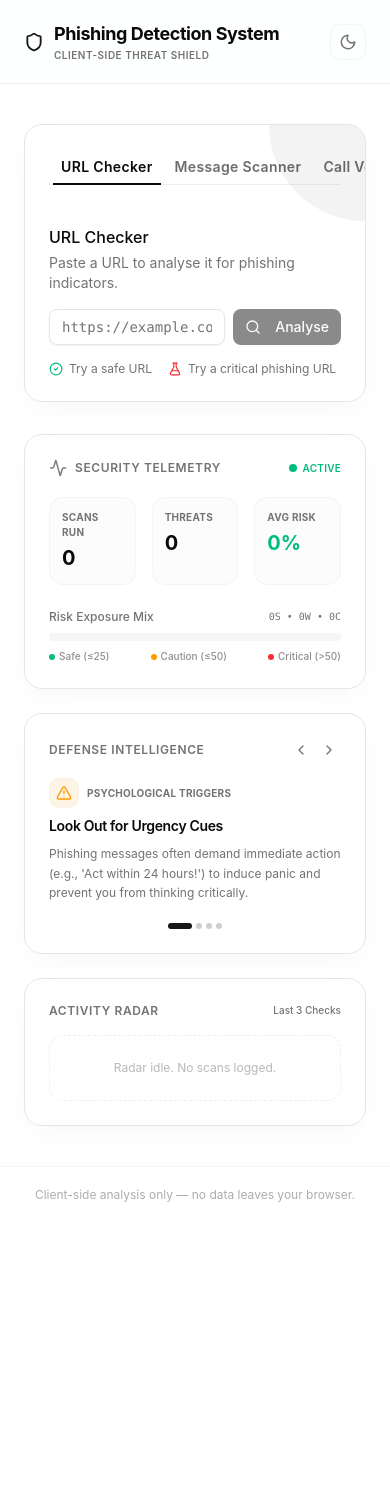
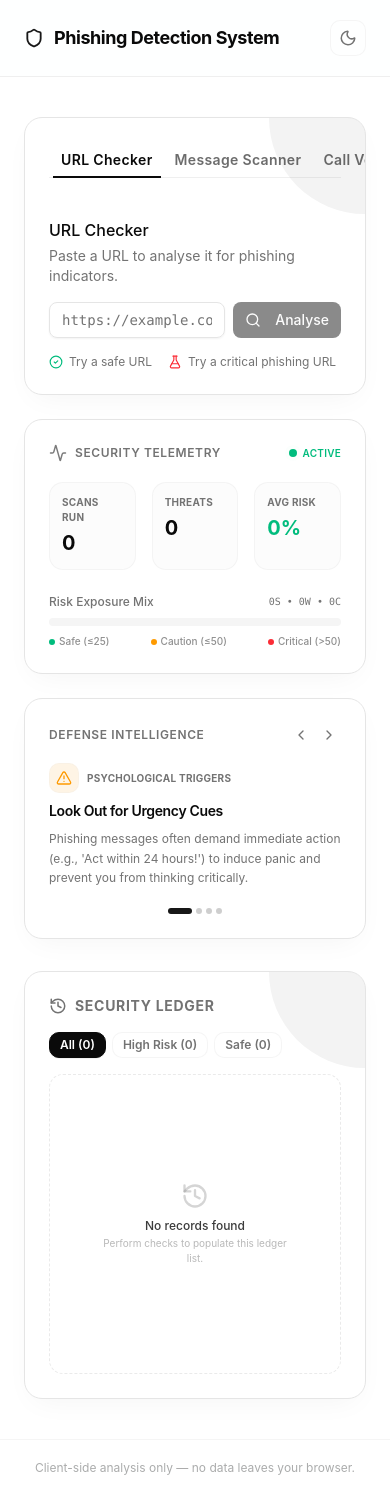
Before and after one commit to shrisai-07/phishing-detection-system, a React (Vite) app: page / in a window 390 px wide. Before the commit the page ends 1223 px from the top, so only its background shows below. Built offline with nearby package versions, Linux system fonts and the light colour scheme.

Commit message:
UI layout changes

```diff
--- a/src/App.tsx
+++ b/src/App.tsx
@@ -62,9 +62,7 @@ const SECURITY_TIPS = [
     icon: ShieldAlert,
     color: "text-red-500 bg-red-500/10"
   }
-];
-
-function riskBadgeColors(score: number) {
+];function riskBadgeColors(score: number) {
   if (score <= 25) return "bg-emerald-50 text-emerald-700 dark:bg-emerald-500/10 dark:text-emerald-400 border border-emerald-200/50";
   if (score <= 50) return "bg-amber-50 text-amber-700 dark:bg-amber-500/10 dark:text-amber-400 border border-amber-200/50";
   if (score <= 75) return "bg-orange-50 text-orange-700 dark:bg-orange-500/10 dark:text-orange-400 border border-orange-200/50";
@@ -91,6 +89,7 @@ function App() {
   });
 
   const [currentTip, setCurrentTip] = useState(0);
+  const [ledgerFilter, setLedgerFilter] = useState<"all" | "critical" | "safe">("all");
 
   const toggleDark = () => {
     setDark((prev) => {
@@ -170,6 +169,13 @@ function App() {
 
   const ActiveTipIcon = SECURITY_TIPS[currentTip].icon;
 
+  // Filtered Ledger List
+  const filteredHistory = history.filter((item) => {
+    if (ledgerFilter === "critical") return item.result.score > 50;
+    if (ledgerFilter === "safe") return item.result.score <= 25;
+    return true;
+  });
+
   return (
     <div className="min-h-screen bg-background font-sans antialiased flex flex-col relative overflow-hidden transition-colors duration-300">
 
@@ -182,14 +188,9 @@ function App() {
       <header className="border-b border-border/60 backdrop-blur-xs bg-background/50 sticky top-0 z-50">
         <div className="mx-auto flex max-w-7xl items-center gap-2.5 px-6 py-5">
           <Shield className="h-5 w-5 text-foreground animate-pulse-subtle" strokeWidth={2.2} />
-          <div className="flex flex-col">
           <h1 className="text-lg font-bold tracking-tight text-foreground">
             Phishing Detection System
           </h1>
-            <span className="text-[10px] text-muted-foreground tracking-wider uppercase font-semibold">
-              Client-Side Threat Shield
-            </span>
-          </div>
           <button
             onClick={toggleDark}
             className="ml-auto p-2 rounded-lg text-muted-foreground hover:text-foreground hover:bg-muted/80 transition-colors border border-border/40 bg-background/40"
@@ -206,7 +207,7 @@ function App() {
         {/* Dual-Column Responsive Grid */}
         <div className="grid grid-cols-1 lg:grid-cols-12 gap-8 items-start">
 
-          {/* LEFT COLUMN: Main Checker Interface (7 cols) */}
+          {/* LEFT COLUMN: Scan Console & Widgets (7 cols) */}
           <div className="lg:col-span-7 space-y-6">
 
             {/* Frosted Glass Console Panel */}
@@ -224,10 +225,6 @@ function App() {
                   <TabsTrigger value="call" id="tab-call" className="text-sm font-semibold tracking-wide">
                     Call Verifier
                   </TabsTrigger>
-                  <TabsTrigger value="history" id="tab-history" className="ml-auto flex items-center gap-1.5 text-xs">
-                    <History className="h-3.5 w-3.5" />
-                    History ({history.length})
-                  </TabsTrigger>
                 </TabsList>
 
                 <TabsContent value="url" className="outline-none mt-0">
@@ -239,102 +236,8 @@ function App() {
                 <TabsContent value="call" className="outline-none mt-0">
                   <CallVerifier onScanComplete={(val, res) => saveScan("call", val, res)} />
                 </TabsContent>
-
-                <TabsContent value="history" className="outline-none mt-0">
-                  <div className="space-y-4 animate-in">
-                    <div className="flex items-center justify-between">
-                      <div>
-                        <h2 className="text-base font-medium text-foreground mb-1 flex items-center gap-1.5">
-                          <History className="h-4.5 w-4.5 text-muted-foreground" />
-                          Scan History
-                        </h2>
-                        <p className="text-xs text-muted-foreground">
-                          View and reopen reports for your past 50 scans.
-                        </p>
-                      </div>
-                      {history.length > 0 && (
-                        <Button
-                          variant="ghost"
-                          size="sm"
-                          onClick={clearHistory}
-                          className="text-muted-foreground hover:text-destructive hover:bg-destructive/10 text-xs h-8 px-2.5"
-                        >
-                          <Trash2 className="h-3.5 w-3.5 mr-1" />
-                          Clear All
-                        </Button>
-                      )}
-                    </div>
-
-                    {history.length === 0 ? (
-                      <div className="flex flex-col items-center justify-center border border-dashed border-border/80 rounded-xl p-10 text-center text-muted-foreground/80 bg-muted/5">
-                        <History className="h-8 w-8 mb-3 text-muted-foreground/30" />
-                        <p className="text-sm font-medium text-foreground/80 mb-1">No scan history yet</p>
-                        <p className="text-xs text-muted-foreground/50 max-w-[280px]">
-                          Analyze some URLs, scan messages, or verify phone calls to build your list.
-                        </p>
-                      </div>
-                    ) : (
-                      <div className="space-y-2 max-h-[45vh] overflow-y-auto pr-1">
-                        {history.map((item) => (
-                          <div
-                            key={item.id}
-                            className="flex items-center justify-between p-3 border border-border/60 rounded-xl bg-background/50 hover:bg-muted/10 transition-all duration-200 gap-3"
-                          >
-                            <div className="flex items-start gap-3 min-w-0 flex-1">
-                              <div className="mt-0.5 p-2 rounded-lg bg-muted/80 text-muted-foreground shrink-0 border border-border/20">
-                                {item.type === "url" && <Link className="h-3.5 w-3.5" />}
-                                {item.type === "message" && <MessageSquare className="h-3.5 w-3.5" />}
-                                {item.type === "call" && <Phone className="h-3.5 w-3.5" />}
-                              </div>
-                              <div className="min-w-0 flex-1">
-                                <div className="font-mono text-xs font-medium text-foreground truncate select-all">
-                                  {item.type === "message" && item.inputValue.length > 60
-                                    ? `${item.inputValue.slice(0, 60)}...`
-                                    : item.inputValue}
-                                </div>
-                                <span className="text-[9px] text-muted-foreground block mt-1">
-                                  {item.timestamp} • <span className="capitalize">{item.type} Check</span>
-                                </span>
-                              </div>
-                            </div>
-
-                            <div className="flex items-center gap-2.5 shrink-0">
-                              <span className={`inline-flex items-center rounded-full px-2.5 py-0.5 text-[10px] font-bold ${riskBadgeColors(item.result.score)}`}>
-                                {item.result.score}/100
-                              </span>
-                              <div className="flex gap-1">
-                                <Button
-                                  variant="ghost"
-                                  size="icon-sm"
-                                  onClick={() => openHistoryReport(item)}
-                                  title="View Report"
-                                  className="text-muted-foreground hover:text-foreground h-7 w-7"
-                                >
-                                  <Eye className="h-3.5 w-3.5" />
-                                </Button>
-                                <Button
-                                  variant="ghost"
-                                  size="icon-sm"
-                                  onClick={() => deleteHistoryItem(item.id)}
-                                  title="Delete Item"
-                                  className="text-muted-foreground hover:text-destructive hover:bg-destructive/10 h-7 w-7"
-                                >
-                                  <Trash2 className="h-3.5 w-3.5" />
-                                </Button>
-                              </div>
-                            </div>
-                          </div>
-                        ))}
-                      </div>
-                    )}
-                  </div>
-                </TabsContent>
               </Tabs>
             </div>
-          </div>
-
-          {/* RIGHT COLUMN: Telemetry Stats & Phishing Tips Panel (5 cols) */}
-          <div className="lg:col-span-5 space-y-6">
 
             {/* Widget 1: Live Security Telemetry */}
             <div className="glass-card rounded-2xl p-6 md:p-7 relative overflow-hidden animate-in">
@@ -494,58 +397,128 @@ function App() {
               </div>
             </div>
 
-            {/* Widget 3: Activity Radar (Mini Feed) */}
-            <div className="glass-card rounded-2xl p-6 md:p-7 animate-in">
-              <div className="flex items-center justify-between mb-4">
-                <span className="text-xs font-semibold tracking-wider text-muted-foreground uppercase">
-                  Activity Radar
-                </span>
-                <span className="text-[10px] text-muted-foreground font-medium">
-                  Last 3 Checks
-                </span>
           </div>
 
-              {history.length === 0 ? (
-                <div className="py-6 text-center text-xs text-muted-foreground/50 border border-dashed border-border/60 rounded-xl bg-muted/5">
-                  Radar idle. No scans logged.
+          {/* RIGHT COLUMN: Activity Radar / Search Ledger (5 cols) */}
+          <div className="lg:col-span-5 space-y-6">
+
+            {/* Widget: Activity Radar & Search Ledger */}
+            <div className="glass-card rounded-2xl p-6 md:p-7 flex flex-col h-full animate-in relative overflow-hidden">
+              <div className="absolute top-0 right-0 w-24 h-24 bg-primary/5 rounded-bl-full pointer-events-none" />
+
+              <div className="flex items-center justify-between mb-4">
+                <div className="flex items-center gap-2">
+                  <History className="h-4.5 w-4.5 text-muted-foreground" />
+                  <h2 className="text-sm font-bold tracking-wider text-muted-foreground uppercase">
+                    Security Ledger
+                  </h2>
+                </div>
+                {history.length > 0 && (
+                  <Button
+                    variant="ghost"
+                    size="sm"
+                    onClick={clearHistory}
+                    className="text-muted-foreground hover:text-destructive hover:bg-destructive/10 text-[10px] h-7 px-2"
+                  >
+                    <Trash2 className="h-3.5 w-3.5 mr-1" />
+                    Clear All
+                  </Button>
+                )}
+              </div>
+
+              {/* Filters */}
+              <div className="flex gap-1.5 mb-4">
+                <button
+                  onClick={() => setLedgerFilter("all")}
+                  className={`px-2.5 py-1 rounded-lg text-xs font-semibold border transition-all cursor-pointer ${
+                    ledgerFilter === "all"
+                      ? "bg-foreground text-background border-foreground shadow-2xs"
+                      : "bg-background/40 text-muted-foreground border-border/40 hover:border-border"
+                  }`}
+                >
+                  All ({history.length})
+                </button>
+                <button
+                  onClick={() => setLedgerFilter("critical")}
+                  className={`px-2.5 py-1 rounded-lg text-xs font-semibold border transition-all cursor-pointer ${
+                    ledgerFilter === "critical"
+                      ? "bg-red-500 text-white border-red-500 shadow-2xs"
+                      : "bg-background/40 text-muted-foreground border-border/40 hover:border-border"
+                  }`}
+                >
+                  High Risk ({history.filter(h => h.result.score > 50).length})
+                </button>
+                <button
+                  onClick={() => setLedgerFilter("safe")}
+                  className={`px-2.5 py-1 rounded-lg text-xs font-semibold border transition-all cursor-pointer ${
+                    ledgerFilter === "safe"
+                      ? "bg-emerald-500 text-white border-emerald-500 shadow-2xs"
+                      : "bg-background/40 text-muted-foreground border-border/40 hover:border-border"
+                  }`}
+                >
+                  Safe ({history.filter(h => h.result.score <= 25).length})
+                </button>
+              </div>
+
+              {/* Search History List */}
+              {filteredHistory.length === 0 ? (
+                <div className="flex-grow flex flex-col items-center justify-center border border-dashed border-border/80 rounded-xl p-8 text-center text-muted-foreground/80 bg-muted/5 min-h-[300px]">
+                  <History className="h-7 w-7 mb-2 text-muted-foreground/30" />
+                  <p className="text-xs font-medium text-foreground/80 mb-0.5">No records found</p>
+                  <p className="text-[10px] text-muted-foreground/50 max-w-[200px]">
+                    {history.length === 0
+                      ? "Perform checks to populate this ledger list."
+                      : "No items match your active safety filter."}
+                  </p>
                 </div>
               ) : (
-                <div className="space-y-3">
-                  {history.slice(0, 3).map((item) => (
+                <div className="space-y-3 overflow-y-auto max-h-[72vh] pr-1 flex-grow">
+                  {filteredHistory.map((item) => (
                     <div
-                      key={`radar-${item.id}`}
-                      className="flex items-center justify-between p-2.5 rounded-xl bg-muted/15 border border-border/40 hover:bg-muted/30 transition-colors"
+                      key={`ledger-${item.id}`}
+                      className="flex flex-col p-3 rounded-xl bg-background/50 border border-border/60 hover:bg-muted/10 transition-all duration-200 gap-2.5 relative group overflow-hidden"
                     >
-                      <div className="flex items-center gap-2.5 min-w-0 flex-1">
-                        <div className="p-1.5 rounded-lg bg-background text-muted-foreground shrink-0 border border-border/40 shadow-2xs">
-                          {item.type === "url" && <Link className="h-3 w-3" />}
-                          {item.type === "message" && <MessageSquare className="h-3 w-3" />}
-                          {item.type === "call" && <Phone className="h-3 w-3" />}
+                      <div className="flex items-start justify-between gap-3">
+                        <div className="flex items-start gap-2.5 min-w-0 flex-1">
+                          <div className="mt-0.5 p-1.5 rounded-lg bg-muted text-muted-foreground shrink-0 border border-border/25 shadow-2xs">
+                            {item.type === "url" && <Link className="h-3.5 w-3.5" />}
+                            {item.type === "message" && <MessageSquare className="h-3.5 w-3.5" />}
+                            {item.type === "call" && <Phone className="h-3.5 w-3.5" />}
                           </div>
                           <div className="min-w-0 flex-1">
-                          <span className="text-xs font-mono font-medium text-foreground truncate block select-all">
-                            {item.type === "message" && item.inputValue.length > 30
-                              ? `${item.inputValue.slice(0, 30)}...`
+                            <span className="font-mono text-xs font-semibold text-foreground select-all leading-normal break-all block">
+                              {item.type === "message" && item.inputValue.length > 80
+                                ? `${item.inputValue.slice(0, 80)}...`
                                 : item.inputValue}
+                            </span>
+                            <span className="text-[9px] text-muted-foreground/80 block mt-1">
+                              {item.timestamp} • <span className="capitalize">{item.type} check</span>
                             </span>
                           </div>
                         </div>
 
-                      <div className="flex items-center gap-2 shrink-0">
-                        <span className={`px-1.5 py-0.5 rounded text-[9px] font-bold ${
-                          item.result.score <= 25 ? "bg-emerald-500/10 text-emerald-500" :
-                          item.result.score <= 50 ? "bg-amber-500/10 text-amber-500" : "bg-red-500/10 text-red-500"
-                        }`}>
+                        <span className={`inline-flex items-center rounded-full px-2.5 py-0.5 text-[10px] font-bold shrink-0 ${riskBadgeColors(item.result.score)}`}>
                           {item.result.score}/100
                         </span>
+                      </div>
+
+                      {/* Hover action bar */}
+                      <div className="flex justify-end gap-1.5 pt-1.5 border-t border-border/30">
                         <Button
                           variant="ghost"
-                          size="icon"
+                          size="sm"
                           onClick={() => openHistoryReport(item)}
-                          className="h-6 w-6 text-muted-foreground hover:text-foreground shrink-0"
-                          title="View Details"
+                          className="h-7 text-[10px] px-2.5 text-muted-foreground hover:text-foreground font-semibold"
                         >
-                          <Eye className="h-3.5 w-3.5" />
+                          <Eye className="h-3.5 w-3.5 mr-1" /> View Report
+                        </Button>
+                        <Button
+                          variant="ghost"
+                          size="sm"
+                          onClick={() => deleteHistoryItem(item.id)}
+                          className="h-7 text-[10px] px-2 text-muted-foreground hover:text-destructive hover:bg-destructive/10 font-semibold"
+                        >
+                          <Trash2 className="h-3.5 w-3.5" />
                         </Button>
                       </div>
                     </div>
```
Lines whose indentation alone changed are shown as unchanged.
